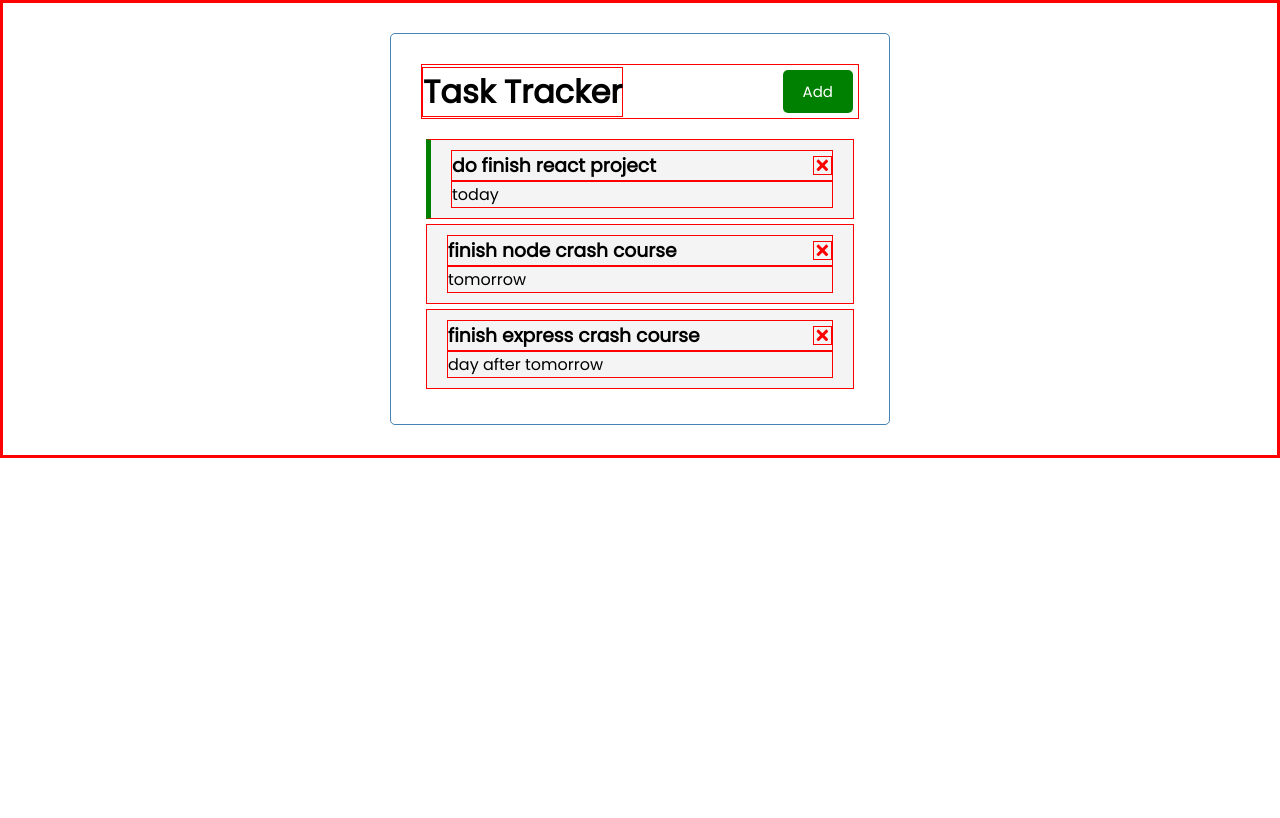
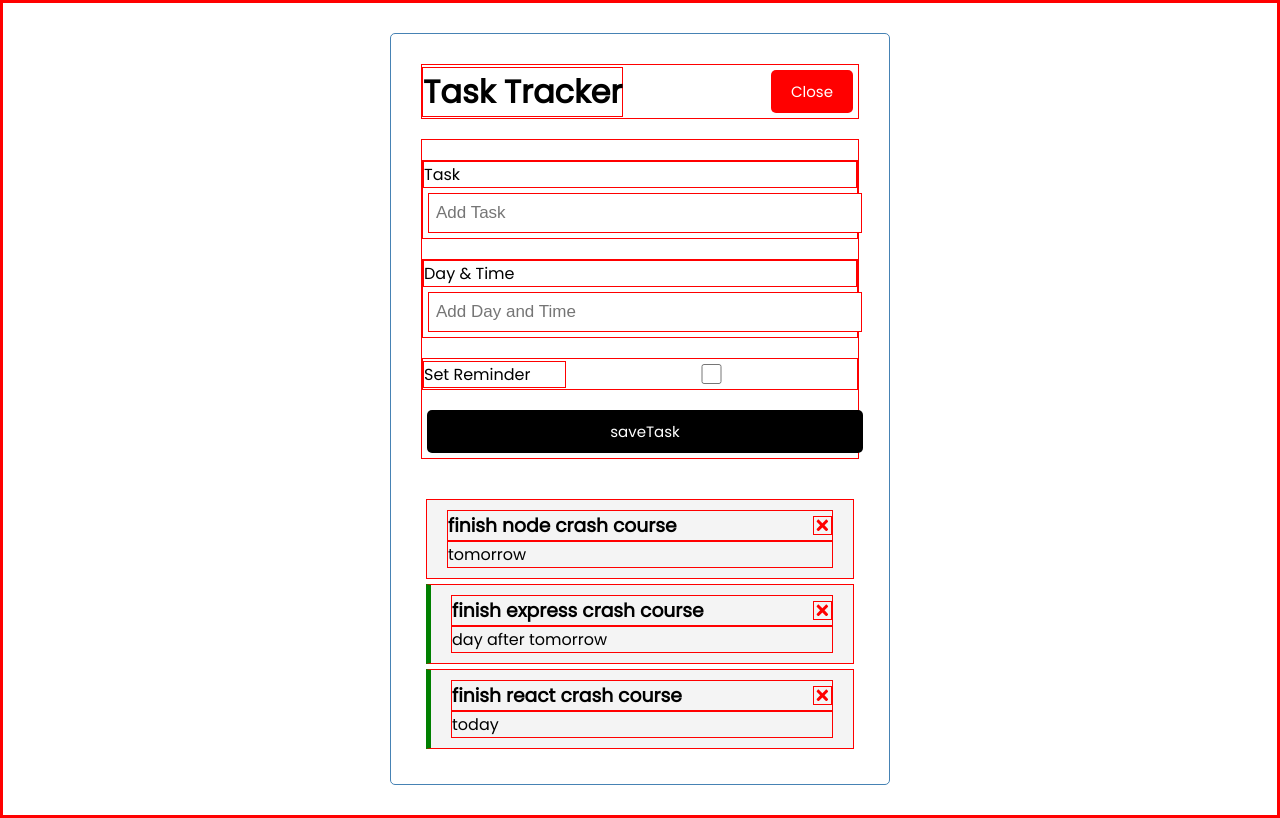
Before and after one commit to RushiVachhani/task-tracker, a React (Create React App) app: page / in a window 1280 px wide. Both pictures are taken after a click on the button "Add". Built offline with nearby package versions, Linux system fonts and the light colour scheme; data requests are answered from the project's data file.

Commit message:
implemented fake backend

```diff
--- /dev/null
+++ b/db.json
@@ -0,0 +1,22 @@
+{
+  "tasks": [
+    {
+      "id": 2,
+      "text": "finish node crash course",
+      "day": "tomorrow",
+      "reminder": false
+    },
+    {
+      "id": 3,
+      "text": "finish express crash course",
+      "day": "day after tomorrow",
+      "reminder": true
+    },
+    {
+      "text": "finish react crash course",
+      "day": "today",
+      "reminder": true,
+      "id": 4
+    }
+  ]
+}
--- a/package.json
+++ b/package.json
@@ -6,6 +6,7 @@
     "@testing-library/jest-dom": "^5.11.9",
     "@testing-library/react": "^11.2.5",
     "@testing-library/user-event": "^12.7.1",
+    "json-server": "^0.16.3",
     "react": "^17.0.1",
     "react-dom": "^17.0.1",
     "react-icons": "^4.2.0",
@@ -16,7 +17,8 @@
     "start": "react-scripts start",
     "build": "react-scripts build",
     "test": "react-scripts test",
-    "eject": "react-scripts eject"
+    "eject": "react-scripts eject",
+    "server": "json-server --watch db.json --port 5000"
   },
   "eslintConfig": {
     "extends": [
--- a/src/App.js
+++ b/src/App.js
@@ -1,50 +1,102 @@
-import {useState} from 'react'
+import {useState, useEffect} from 'react'
 
-import Header from './components/header'
+import Header from './components/Header'
 import Tasks from './components/tasks'
+import AddTask from './components/AddTask'
 
 const App = () => {
+  const [showAddTask, setShowAddTask] = useState(false);
+  const [tasks, setTasks] = useState([])
 
-  const [tasks, setTasks] = useState(
-    [
-        {
-            id: 1,
-            text: "do finish react project",
-            day: "today",
-            reminder: true
+  useEffect( () => {
+
+    const getTasks = async () => {
+      const tasksFromServer = await fetchTasks();
+      setTasks(tasksFromServer);
+    }
+
+    getTasks();
+
+  }, [])
+
+  //fetch data from json-server
+  const fetchTasks = async () => {
+    const result = await fetch('http://localhost:5000/tasks');
+    const data = await result.json();
+    console.log(data);
+
+    return data;
+  }
+
+  //fetch single task from json-server
+  const fetchTask = async (id) => {
+    const result = await fetch(`http://localhost:5000/tasks/${id}`);
+    const data = await result.json();
+    console.log(data);
+
+    return data;
+  }
+
+  //Add Task
+  const addTask = async (task) => {
+    const result = await fetch(`http://localhost:5000/tasks`,
+      {
+        method: "POST",
+        headers: {
+          "content-type": 'application/json'
         },
-        {
-            id: 2,
-            text: "finish node crash course",
-            day: "tomorrow",
-            reminder: false
-        },
-        {
-            id: 3,
-            text: "finish express crash course",
-            day: "day after tomorrow",
-            reminder: false
-        },
-    ]
-  )
+        body:JSON.stringify(task)
+      }
+    )
 
-  const deleteTask = (id) => {
-    //Delete tasks
+    const data = await result.json();
+    setTasks([...tasks, data]);
+  }
+
+  //Delete tasks
+  const deleteTask = async (id) => {
+
+    await fetch(`http://localhost:5000/tasks/${id}`,
+      {
+        method: "DELETE"
+      }
+    )
+
     setTasks(tasks.filter(
       (task) =>task.id!=id
     ))
   }
 
   //toggle reminder
-  const toggleReminder = (id) => {
+  const toggleReminder = async (id) => {
+
+    const taskToToggle = await fetchTask(id);
+    const updatedTask = {...taskToToggle, reminder: !taskToToggle.reminder}
+
+    const updateTaskInDb = await fetch(`http://localhost:5000/tasks/${id}`,
+      {
+        method: "PUT",
+        headers: {
+          "Content-type": "application/json"
+        },
+        body: JSON.stringify(updatedTask)
+      }
+    )
+
+    const data = await updateTaskInDb.json();
+
     setTasks(tasks.map(
-      (task) => task.id === id ? { ...task, reminder: !task.reminder } : task
+      (task) => task.id === id ? { ...task, reminder: data.reminder } : task
     ))
   }
 
   return (
     <div className="container">
-      <Header />
+      <Header
+        onAdd={() => setShowAddTask(!showAddTask)}
+        showAdd={showAddTask}
+      />
+      {showAddTask && <AddTask onAdd={addTask} />}
       {tasks.length > 0 ? <Tasks tasks={tasks} onDelete={deleteTask} onToggle={toggleReminder}/> : 'No tasks to show'}
     </div>
   );
--- /dev/null
+++ b/src/components/AddTask.js
@@ -0,0 +1,60 @@
+import {useState} from 'react'
+
+const AddTask = ({ onAdd }) => {
+
+    const [text, setText] = useState('');
+    const [day, setDay] = useState('');
+    const [reminder, setReminder] = useState(false);
+
+    const onSubmit = (e) => {
+        e.preventDefault();
+        console.log("form submitted");
+        if(!text) {
+            alert("Please add text");
+            return;
+        }
+        onAdd({ text, day, reminder});
+
+        setText('');
+        setDay('');
+        setReminder(false);
+
+    }
+
+    return(
+        <form className="add-form" onSubmit={onSubmit}>
+            <div className='form-control'>
+                <label>Task</label>
+                <input
+                    type="text"
+                    placeholder='Add Task'
+                    value={text}
+                    onChange = { (e) => { setText(e.target.value)}}
+                />
+            </div>
+            <div className='form-control'>
+                <label>Day & Time</label>
+                <input
+                    type="text"
+                    placeholder='Add Day and Time'
+                    value={day}
+                    onChange = { (e) => { setDay(e.target.value)}}
+                />
+            </div>
+            <div className='form-control form-control-check'>
+                <label>Set Reminder</label>
+                <input
+                    type='checkbox'
+                    checked={reminder}
+                    value={reminder}
+                    onChange = { (e) => { setReminder(e.currentTarget.checked)}}
+                />
+            </div>
+
+            <input type="submit" value="saveTask" className='btn btn-block'/>
+
+        </form>
+    )
+}
+
+export default AddTask
--- a/src/components/button.js
+++ b/src/components/button.js
@@ -1,12 +1,11 @@
 import PropTypes from 'prop-types'
 
-const Button = ({color, text, onClick}) => {
-
+const Button = ({ color, text, onClick }) => {
   return (
     <button
       onClick={onClick}
-        style={{ backgroundColor: color}}
-        className="btn"
+      style={{ backgroundColor: color }}
+      className='btn'
     >
       {text}
     </button>
@@ -17,7 +16,7 @@ Button.defaultProps = {
   color: 'steelblue',
 }
 
-Button.protoTypes = {
+Button.propTypes = {
   text: PropTypes.string,
   color: PropTypes.string,
   onClick: PropTypes.func,
--- a/src/components/header.js
+++ b/src/components/header.js
@@ -1,27 +1,41 @@
 import PropTypes from 'prop-types'
+//import { useLocation } from 'react-router-dom'
+import Button from './Button'
 
-import Button from './button'
+const Header = ({ title, onAdd, showAdd }) => {
+  //const location = useLocation()
 
-const Header = ({ title }) => {
-
-    const onClick = (event) => {
-        console.log(event);
-    }
-
-    return (
-        <div className="header">
-            <h1>Task Tracker {title}</h1>
-            <Button color='green' text='Add' onCLick={onClick}/>
-        </div>
-    )
+  return (
+    <header className='header'>
+      <h1>{title}</h1>
+      <Button
+          color={showAdd ? 'red' : 'green'}
+          text={showAdd ? 'Close' : 'Add'}
+          onClick={onAdd}
+      />
+      {/* {location.pathname === '/' && (
+        <Button
+          color={showAdd ? 'red' : 'green'}
+          text={showAdd ? 'Close' : 'Add'}
+          onClick={onAdd}
+        />
+      )} */}
+    </header>
+  )
 }
 
 Header.defaultProps = {
-    title: ""
+  title: 'Task Tracker',
 }
 
 Header.propTypes = {
-    title: PropTypes.string.isRequired,
+  title: PropTypes.string.isRequired,
 }
 
+// CSS in JS
+// const headingStyle = {
+//   color: 'red',
+//   backgroundColor: 'black',
+// }
+
 export default Header
```
Also changed, not shown: 1 other file (tests, documents, lock files or other folders). Lines whose indentation alone changed are shown as unchanged.
